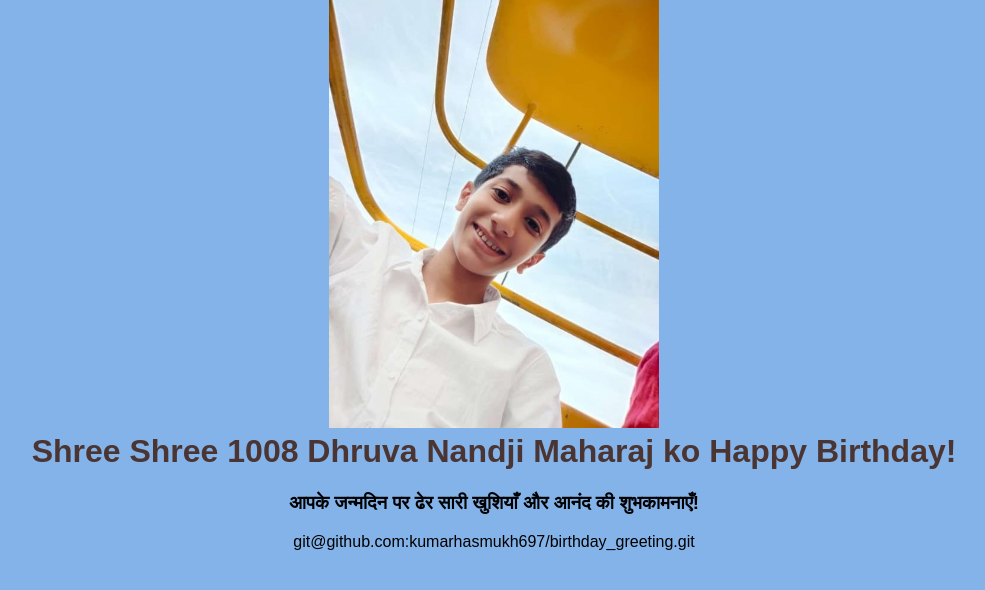
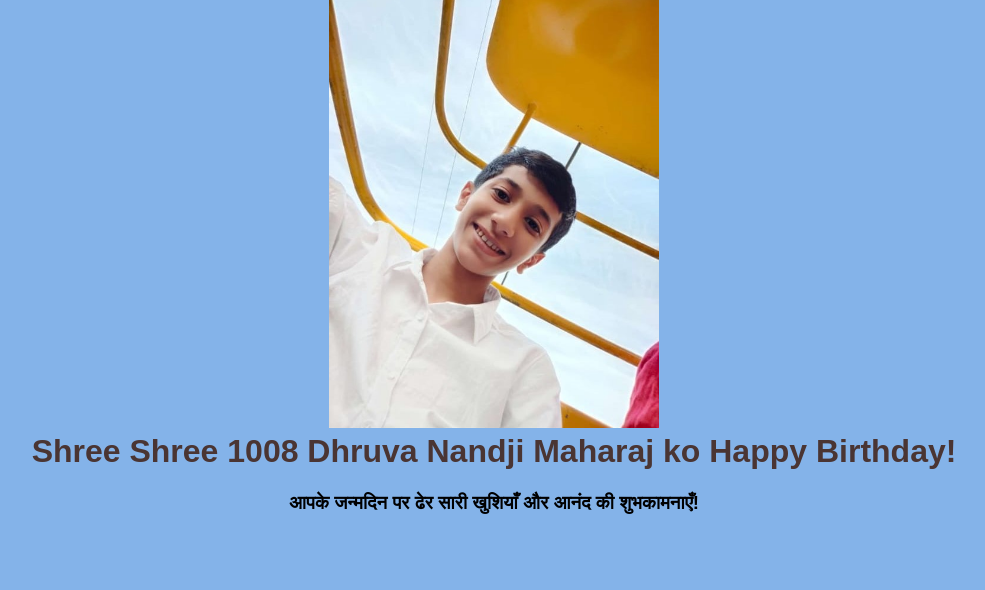
Before and after one commit to kumarhasmukh697/birthday_greetings, a plain HTML site: page index1.html in a window 1280 px wide. Shown: the whole page, without its empty margins (146-1131 px from the left). Drawn offline with Linux system fonts and the light colour scheme.

Commit message:
Update index1.html with latest changes

```diff
--- a/index1.html
+++ b/index1.html
@@ -31,7 +31,6 @@
 
     <h1>Shree Shree 1008 Dhruva Nandji Maharaj ko Happy Birthday!</h1>
     <h3>आपके जन्मदिन पर ढेर सारी खुशियाँ और आनंद की शुभकामनाएँ!</h3>
-    git@github.com:kumarhasmukh697/birthday_greeting.git
 
 </body>
 </html>
```
